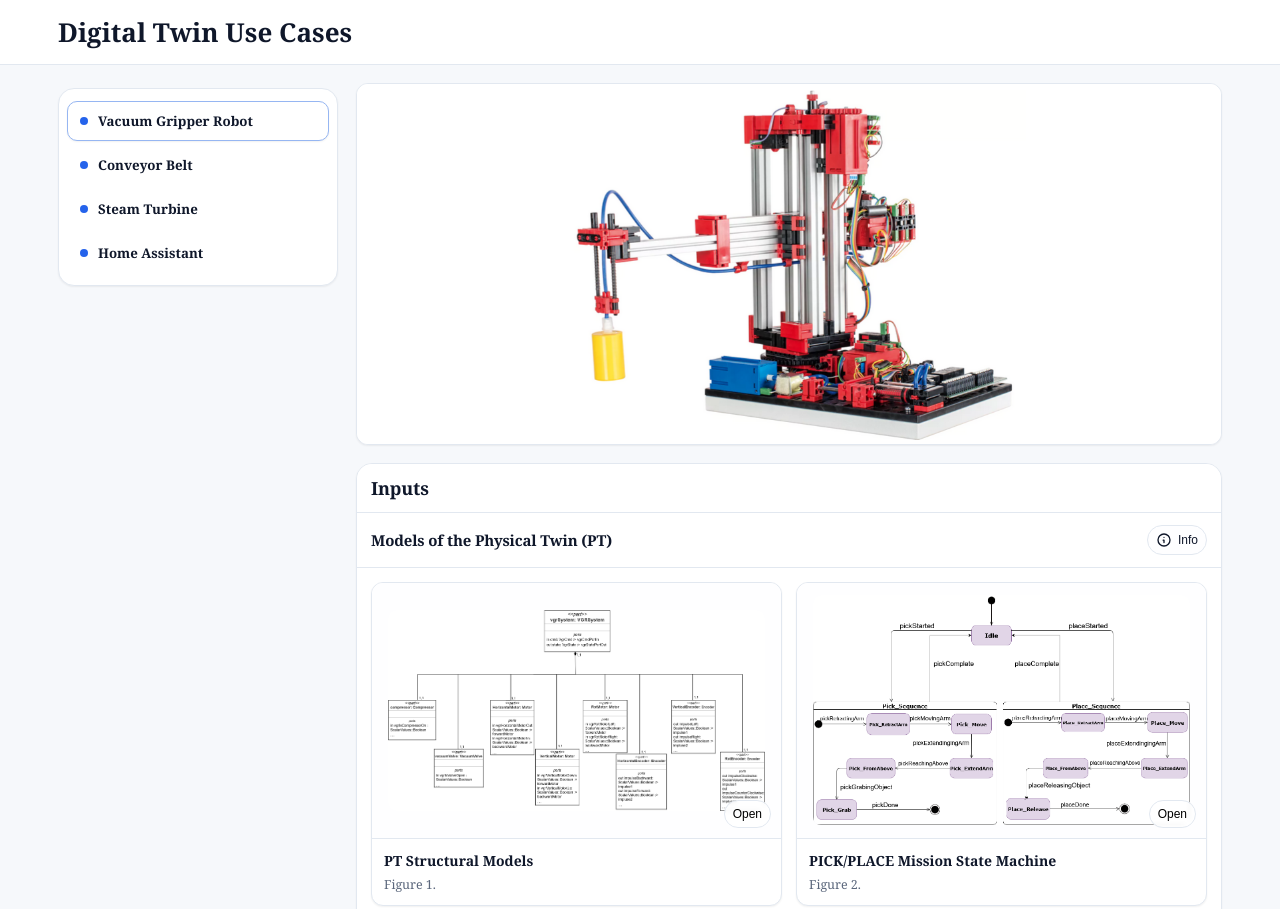
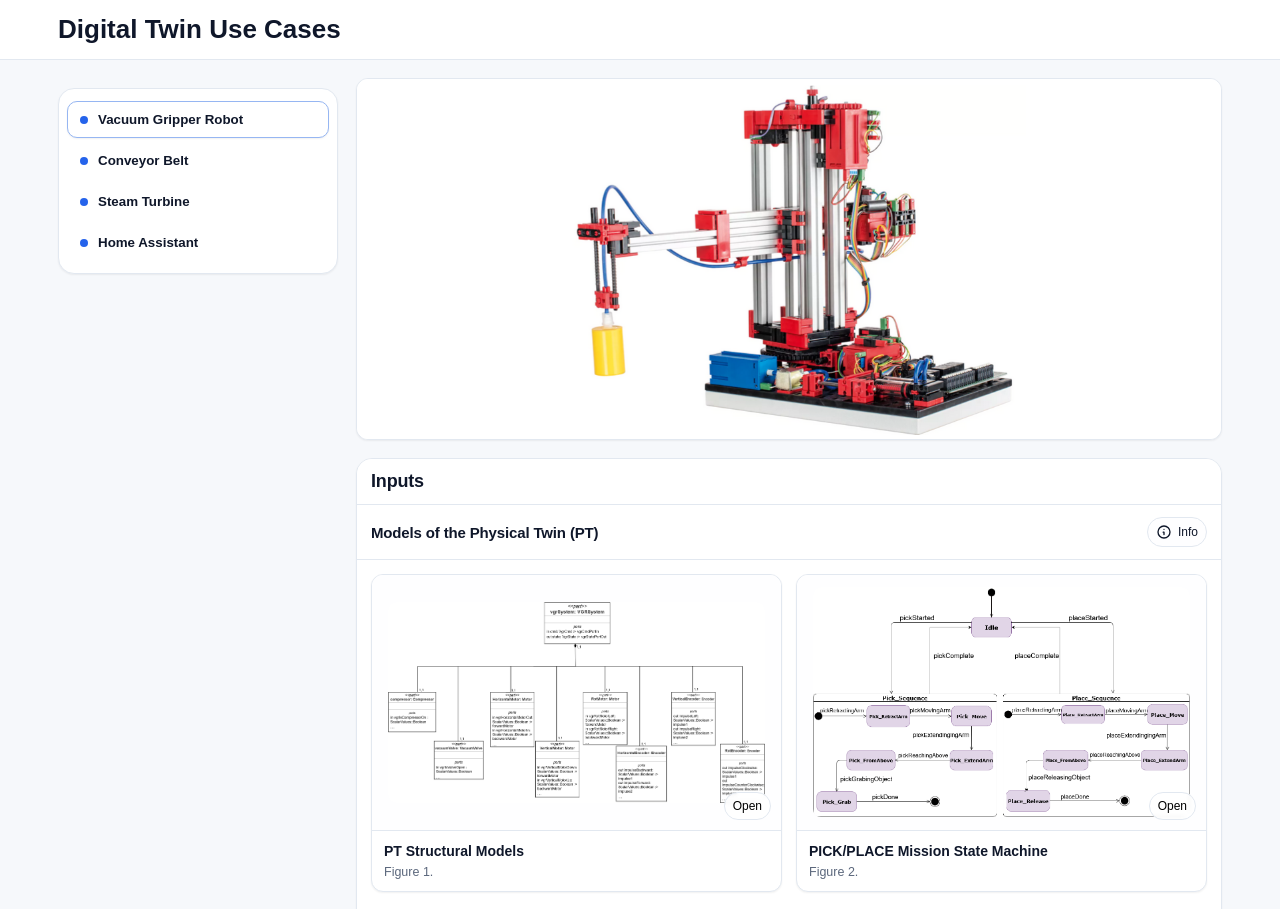
Before and after one commit to linaabilaal/MBDT-Framework, a plain HTML site: page index.html in a window 1280 px wide. Shown: the top 909 px of the page. Drawn offline with Linux system fonts and the light colour scheme.

Commit message:
deploy: linaabilaal/dr-framework@04558f4c265d7efa16107bced61b0c1a10d39b2e

```diff
--- a/index.html
+++ b/index.html
@@ -11,12 +11,12 @@
       --shadow-sm:0 1px 2px rgba(2,6,23,.06); --shadow-md:0 10px 30px rgba(2,6,23,.08);
       --radius:14px; --radius-lg:16px; --container:1200px;
       --space-1:6px; --space-2:10px; --space-3:14px; --space-4:18px; --space-5:22px;
-      font-family:Georgia, serif;
+      font-family: sans-serif;
     }
     *{box-sizing:border-box}
     html,body{height:100%}
-    body{margin:0; font-family:Georgia, serif; color:var(--ink); background:var(--bg); -webkit-font-smoothing:antialiased}
-    h1,h2,h3{margin:0; font-family:Georgia, serif; letter-spacing:-.01em}
+    body{margin:0; font-family: sans-serif; color:var(--ink); background:var(--bg); -webkit-font-smoothing:antialiased}
+    h1,h2,h3{margin:0; font-family: sans-serif; letter-spacing:-.01em}
     h1{font-weight:800; font-size:clamp(22px,3.2vw,28px)}
     h2{font-weight:750; font-size:18px}
     h3{font-weight:700; font-size:15px}
@@ -27,15 +27,15 @@
     .shell{max-width:var(--container); margin:0 auto; display:grid; grid-template-columns:280px 1fr; gap:var(--space-4); padding:var(--space-4)}
     header.site{position:sticky; top:0; z-index:50; backdrop-filter:blur(6px); background:color-mix(in oklab, var(--surface) 92%, transparent); border-bottom:1px solid var(--border)}
     .head{max-width:var(--container); margin:0 auto; padding:var(--space-3) var(--space-4)}
-    .title{font-weight:800; font-size:clamp(20px,3vw,26px); font-family:Georgia, serif;}
+    .title{font-weight:800; font-size:clamp(20px,3vw,26px); font-family: sans-serif;}
 
     /* Sidebar (vertical tabs) */
     .side{position:sticky; top:88px; align-self:start; background:var(--surface); border:1px solid var(--border); border-radius:var(--radius-lg); box-shadow:var(--shadow-sm)}
-    .usecase-list{list-style:none; padding:8px; margin:0; font-family:Georgia, serif;}
+    .usecase-list{list-style:none; padding:8px; margin:0; font-family: sans-serif;}
     .usecase-item{margin:4px 0}
-    .usecase-btn{font-family:Georgia, serif;width:100%; display:flex; align-items:center; gap:10px; padding:10px 12px; border:1px solid transparent; background:transparent; color:var(--ink); border-radius:10px; cursor:pointer; font-weight:700}
+    .usecase-btn{font-family: sans-serif;width:100%; display:flex; align-items:center; gap:10px; padding:10px 12px; border:1px solid transparent; background:transparent; color:var(--ink); border-radius:10px; cursor:pointer; font-weight:700}
     .usecase-btn:hover{background:color-mix(in oklab, var(--surface) 90%, var(--bg) 10%)}
-    .usecase-btn[aria-current="true"]{font-family:Georgia, serif;background:var(--surface); border-color:color-mix(in oklab, var(--border) 60%, var(--accent) 40%); box-shadow:var(--shadow-sm)}
+    .usecase-btn[aria-current="true"]{font-family: sans-serif;background:var(--surface); border-color:color-mix(in oklab, var(--border) 60%, var(--accent) 40%); box-shadow:var(--shadow-sm)}
     .dot{width:8px; height:8px; border-radius:999px; background:var(--accent)}
 
     /* Hero banner */
```
